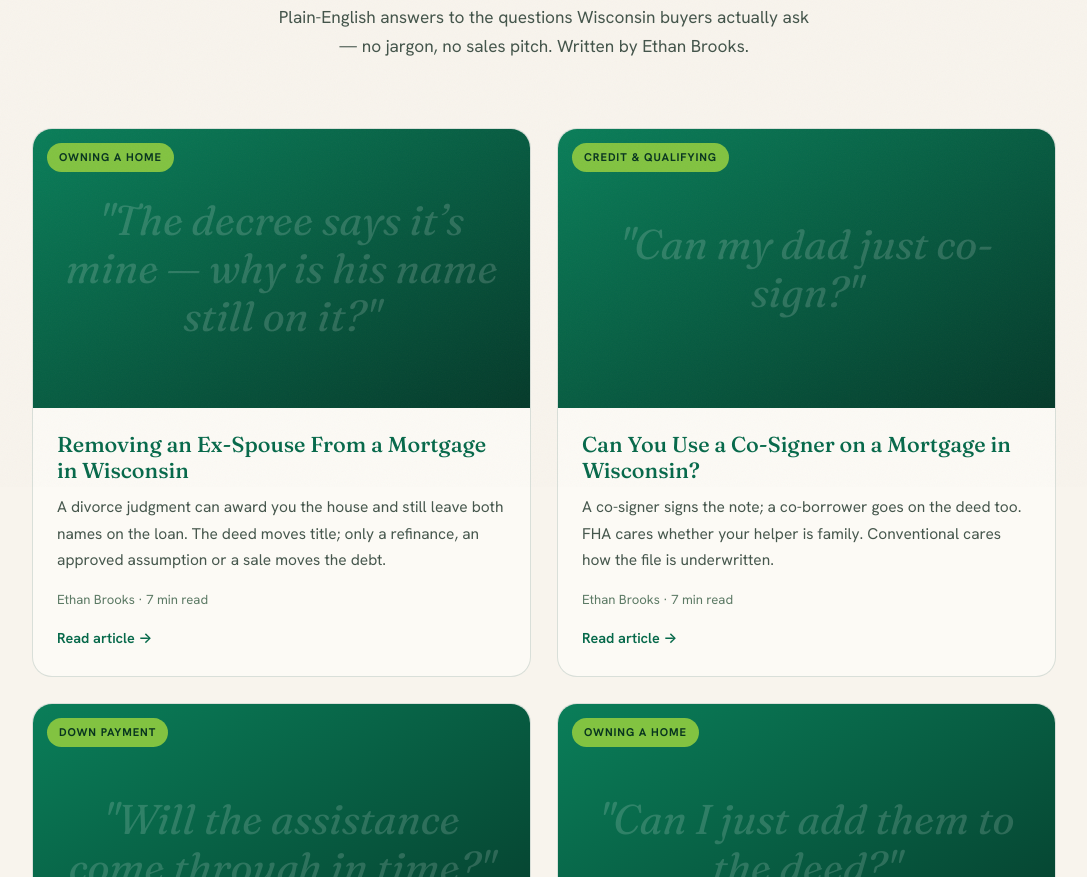
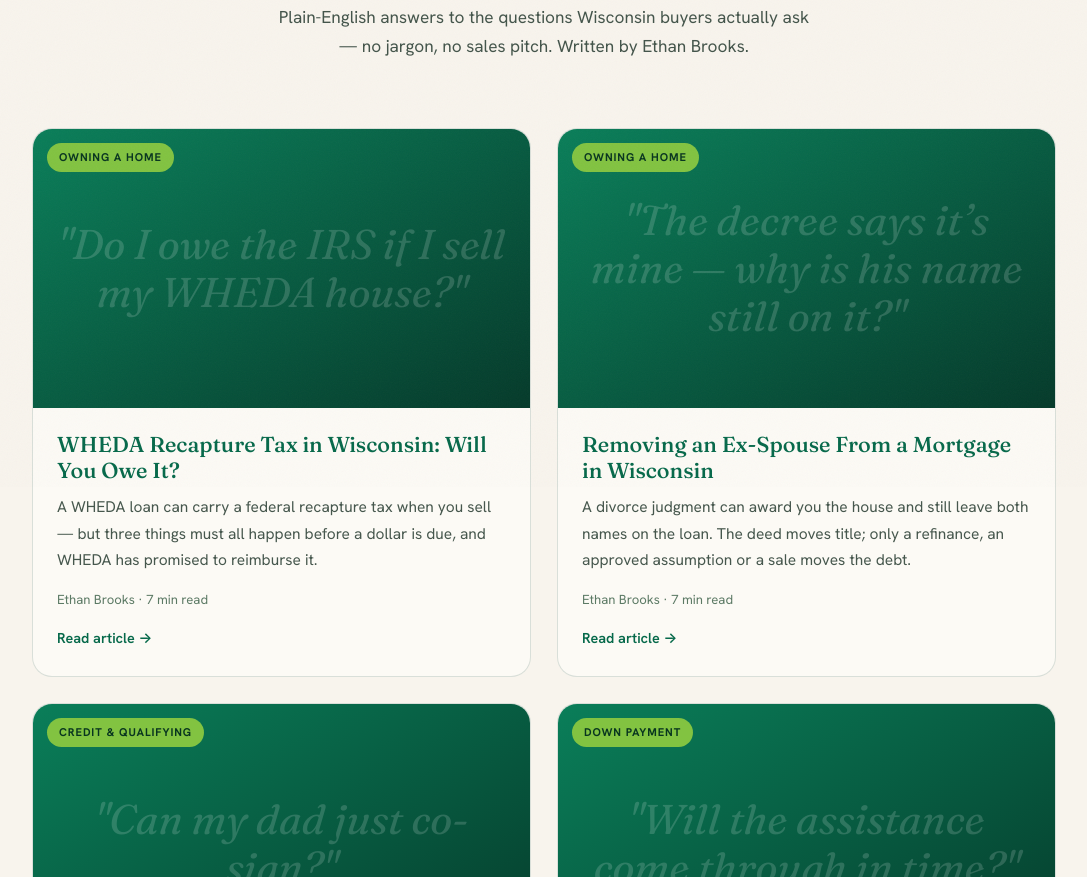
Before and after one commit to Ethan-Tyler-Brooks/refined-mortgage-site-clean, a plain HTML site: page blog/index.html in a window 1280 px wide. Shown: the part 313-1190 px from the top of the page, without its empty margins (96-1183 px from the left). Drawn offline with Linux system fonts and the light colour scheme.

Commit message:
blog: link 'WHEDA Recapture Tax in Wisconsin: Will You Owe It?'

```diff
--- a/blog/index.html
+++ b/blog/index.html
@@ -92,6 +92,15 @@
 <div class="wrap">
   <!-- BLOG-POSTS-START : newest first. Add a new .pcard <a> when you publish a post. -->
   <div class="posts">
+    <a class="pcard" href="/blog/wheda-recapture-tax-wisconsin.html">
+      <div class="thumb"><span class="tag">Owning a Home</span><div class="deco">&quot;Do I owe the IRS if I sell my WHEDA house?&quot;</div></div>
+      <div class="body">
+        <h2>WHEDA Recapture Tax in Wisconsin: Will You Owe It?</h2>
+        <p class="excerpt">A WHEDA loan can carry a federal recapture tax when you sell &mdash; but three things must all happen before a dollar is due, and WHEDA has promised to reimburse it.</p>
+        <div class="meta">Ethan Brooks &middot; 7 min read</div>
+        <span class="read">Read article &rarr;</span>
+      </div>
+    </a>
     <a class="pcard" href="/blog/removing-ex-spouse-from-mortgage-wisconsin.html">
       <div class="thumb"><span class="tag">Owning a Home</span><div class="deco">&quot;The decree says it&rsquo;s mine &mdash; why is his name still on it?&quot;</div></div>
       <div class="body">
```
